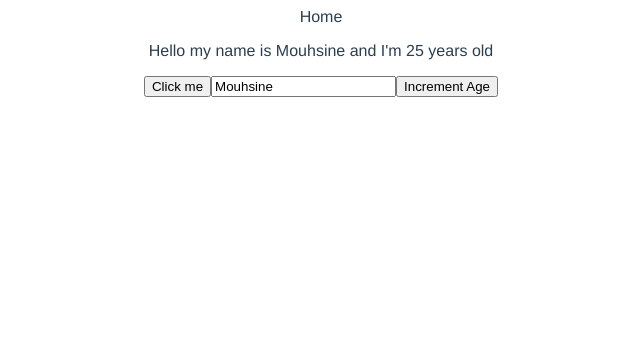
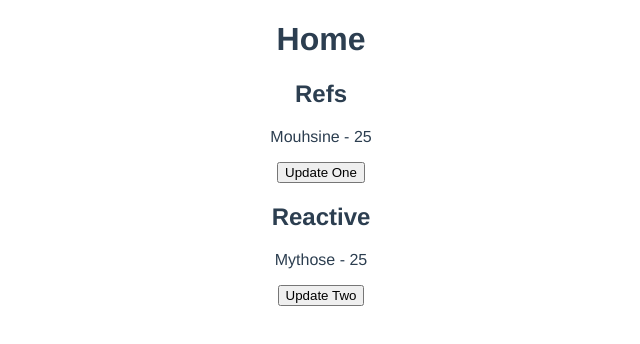
Before and after one commit to mouhsineelachbi/Dogo_Blog, a Vue app: page / in a window 1280 px wide. Shown: the top 344 px of the page, without its empty margins (319-959 px from the left). Built offline with nearby package versions, Linux system fonts and the light colour scheme.

Commit message:
refs VS reactive

```diff
--- a/src/views/Home.vue
+++ b/src/views/Home.vue
@@ -1,32 +1,36 @@
 <template>
   <div class="home">
-      Home
-      <p ref="p">Hello my name is {{ name }} and I'm {{ age }} years old</p>
-      <button @click="handleClick">Click me</button>
-      <input type="text" name="name" id="name" v-model="name">
-      <button @click="age++">Increment Age</button>
+      <h1> Home </h1>
+      <h2> Refs </h2>
+      <p> {{ meOne.name }} - {{ meOne.age }}</p>
+      <button @click="updateMeOne">Update One</button>
+      <h2>Reactive</h2>
+      <p> {{ meTwo.name }} - {{ meTwo.age }}</p>
+      <button @click="updateMeTwo">Update Two</button>
+
   </div>
 </template>
 
 <script>
-import { ref } from 'vue';
+import { reactive, ref } from 'vue';
 
 
 export default {
   name: 'Home',
   setup () {
-    const name = ref('Mouhsine')
-    const age = ref(25);
 
-    //  Creating a ref to the paragraphe in the template
-    // let p = ref(null);
+    let meOne = ref({ name: 'Mouhsine', age: 25 }); // work better for external composition functions cz thy're retain reactivity when exposed
+    let meTwo = reactive({ name: 'Mythose', age: 25 }); // reactive doesn't work with primitive value like reactive('mouhsine') or reactive(1)
 
-    function handleClick () {
-      name.value = 'Not Mouhsine';
-      age.value = 99;
+    function updateMeOne () {
+      meOne.value.age = Math.floor(Math.random()*100);
     }
 
-    return {  name, age,  handleClick }
+    function updateMeTwo () {
+      meTwo.age = Math.floor(Math.random()*100);
+    }
+
+    return { meOne, updateMeOne, meTwo, updateMeTwo }
   }
 }
 </script>
```
